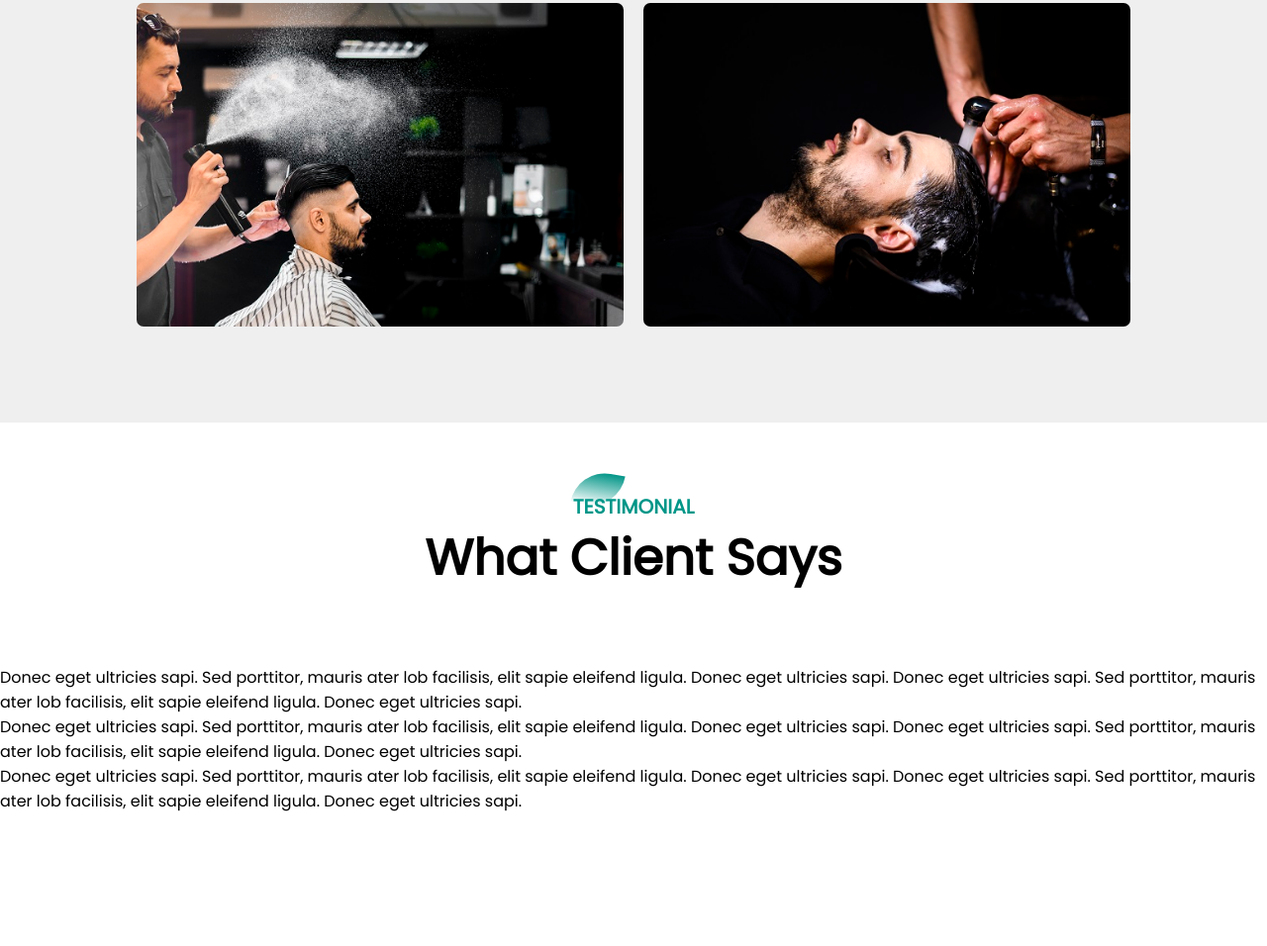
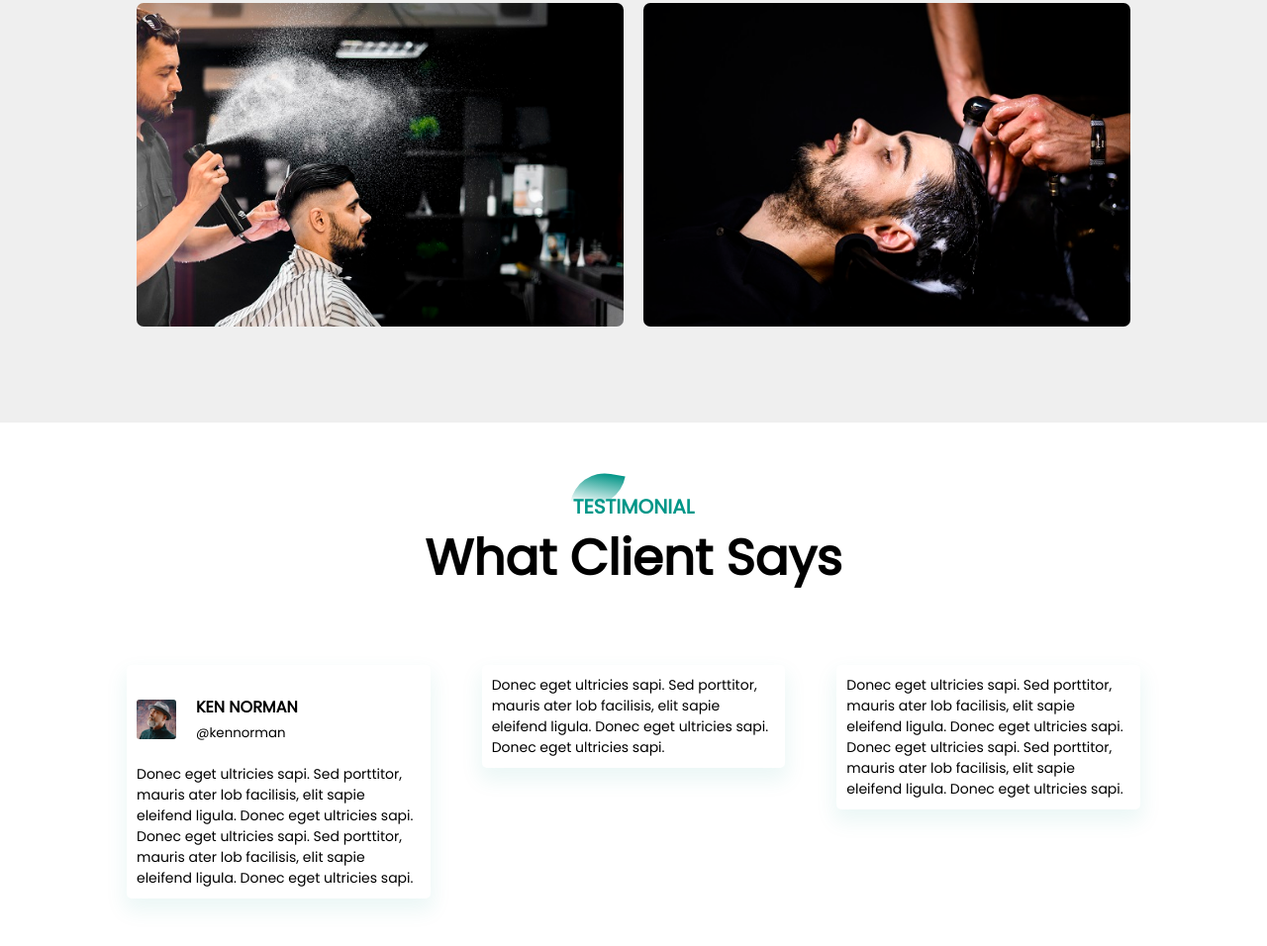
Before and after one commit to lmancbr7/Hairstudio-website, a plain HTML site: page index.html in a window 1280 px wide. Shown: the part 2200-3156 px from the top of the page at 99% size. Before the commit the page ends 3092 px from the top, so only its background shows below. Drawn offline with Linux system fonts and the light colour scheme.

Commit message:
Hairstudio-website

```diff
--- a/index.html
+++ b/index.html
@@ -144,28 +144,30 @@
         </div>
         <div class="testimonial-row">
             <div class="testimonial-col">
+                <div class="user">
+                    <img src="Barber_Shop_img/img-1.jpg">
+                    <div class="user-info">
+                        <h4>KEN NORMAN</h4>
+                        <small>@kennorman</small>
+                    </div>
+                </div>
                 <p>Donec eget ultricies sapi. Sed porttitor, mauris
                 ater lob facilisis, elit sapie  eleifend ligula. Donec
                 eget ultricies sapi. Donec eget ultricies sapi. Sed
                 porttitor, mauris ater lob facilisis, elit sapie
-                eleifend ligula. Donec eget ultricies sapi.
-                </p>
+                eleifend ligula. Donec eget ultricies sapi.</p>
+            </div>
+            <div class="testimonial-col">
+                 <p>Donec eget ultricies sapi. Sed porttitor, mauris
+                ater lob facilisis, elit sapie  eleifend ligula. Donec
+                eget ultricies sapi. Donec eget ultricies sapi.</p>
             </div>
             <div class="testimonial-col">
                  <p>Donec eget ultricies sapi. Sed porttitor, mauris
                 ater lob facilisis, elit sapie  eleifend ligula. Donec
                 eget ultricies sapi. Donec eget ultricies sapi. Sed
                 porttitor, mauris ater lob facilisis, elit sapie
-                eleifend ligula. Donec eget ultricies sapi.
-                </p>
-            </div>
-            <div class="testimonial-col">
-                 <p>Donec eget ultricies sapi. Sed porttitor, mauris
-                ater lob facilisis, elit sapie  eleifend ligula. Donec
-                eget ultricies sapi. Donec eget ultricies sapi. Sed
-                porttitor, mauris ater lob facilisis, elit sapie
-                eleifend ligula. Donec eget ultricies sapi.
-                </p>
+                eleifend ligula. Donec eget ultricies sapi.</p>
             </div>
         </div>
     </section>
--- a/style.css
+++ b/style.css
@@ -279,3 +279,32 @@ hr{
     width: 100%;
     padding: 70px 0;
 }
+.testimonial-row{
+    width: 80%;
+    margin: auto;
+    display: flex;
+    justify-content: space-between;
+    align-items: flex-start;
+    flex-wrap: wrap;
+}
+.testimonial-col{
+    flex-basis: 28%;
+    padding: 10px;
+    margin-bottom: 30px;
+    border-radius: 5px;
+    box-shadow: 0 10px 20px 3px #00968814;
+    cursor: pointer;
+}
+.testimonial-col p{
+    font-size: 14px;
+}
+.user{
+    display: flex;
+    align-items: center;
+    margin: 20px 0;
+}
+.user img{
+    width: 40px;
+    margin-right: 20px;
+    border-radius: 3px;
+}
```
